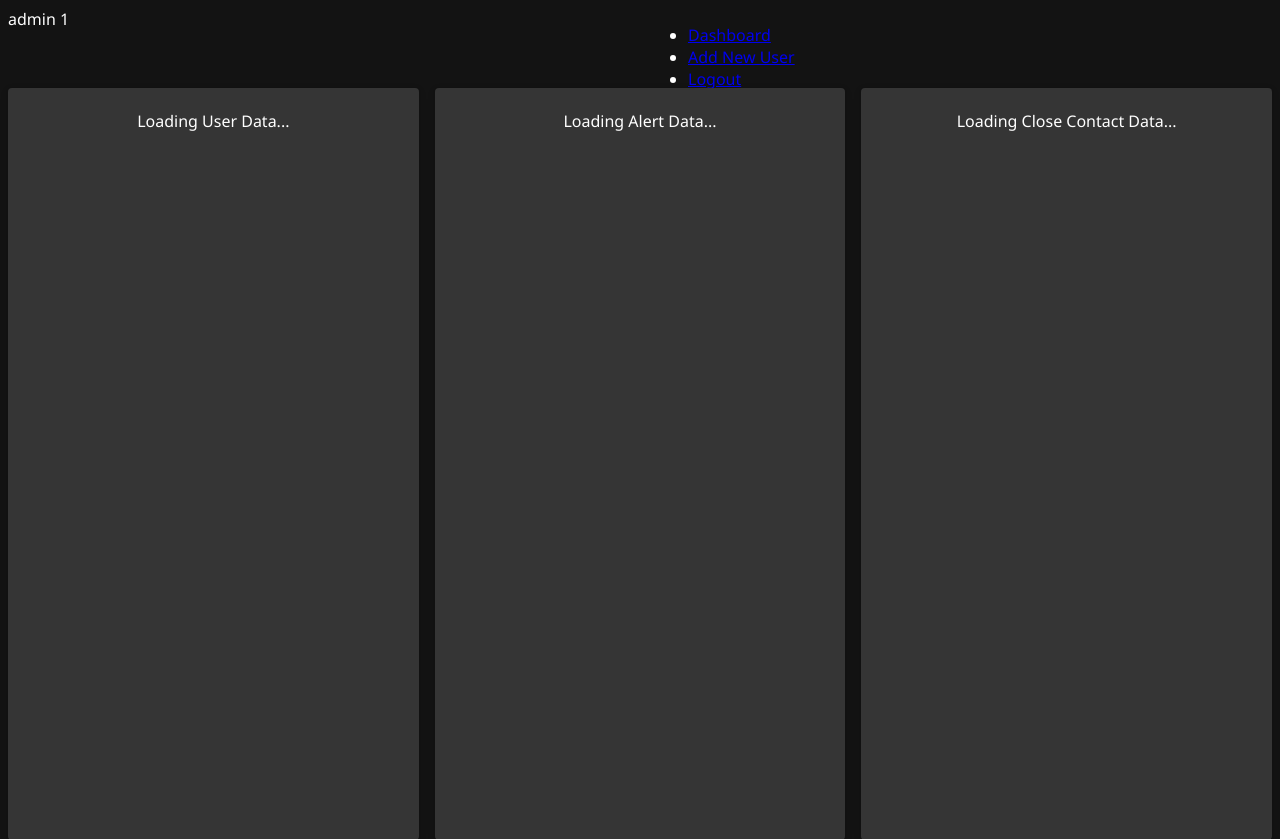
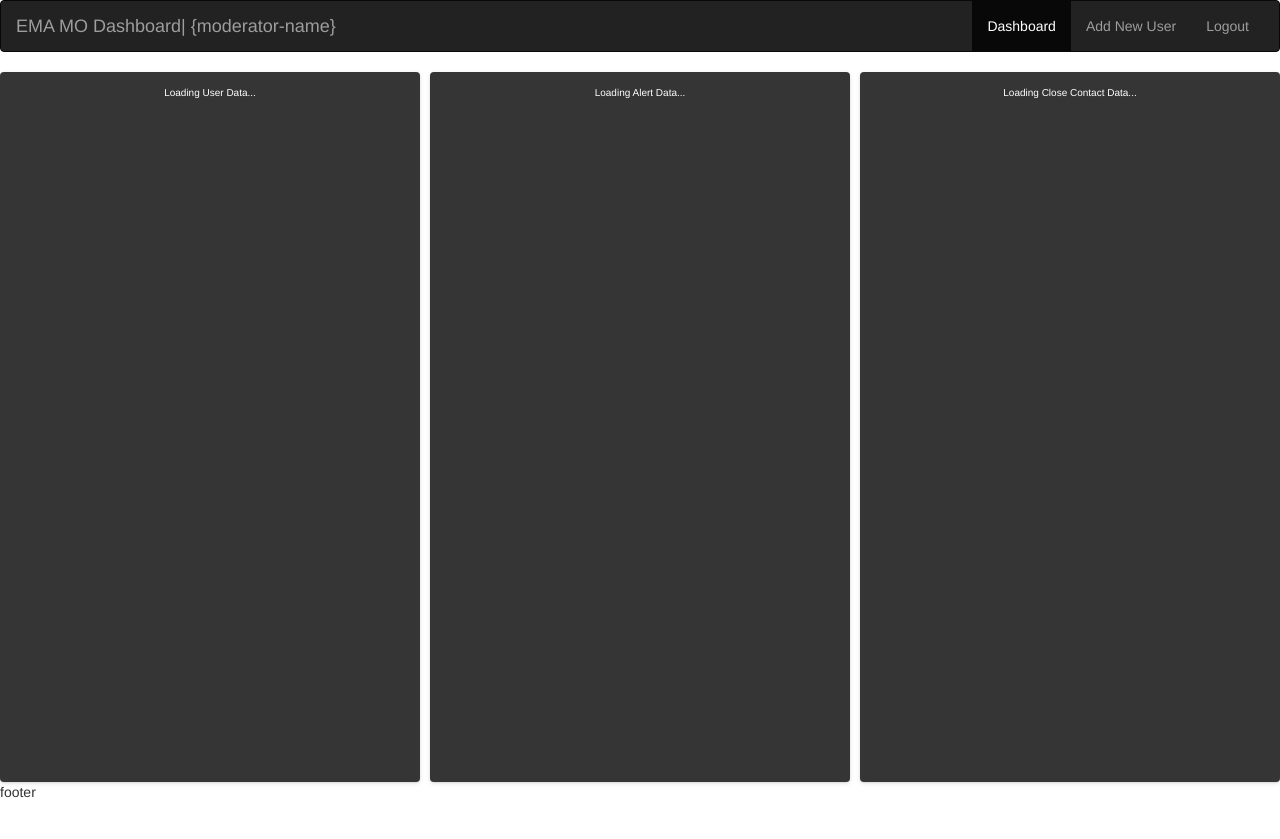
Before and after one commit to srujandeshpande/CombatCovid, a Flask app: template templates/mo_dashboard.html in a window 1280 px wide. Shown: the top 839 px of the page. Run offline with Flask 2, Linux system fonts and the light colour scheme; the template is opened without the code that fills it, so the values that code supplies are empty; the visitor is signed in with stand-in values (Sample User, id 1); parts of the project's set-up code (start-up, migrations or seed data) failed here and were passed over; some libraries are stand-ins or nearby versions.

Commit message:
merge changes

```diff
--- a/templates/mo_dashboard.html
+++ b/templates/mo_dashboard.html
@@ -10,16 +10,24 @@
 
 </style>
 <script src="https://ajax.googleapis.com/ajax/libs/jquery/3.4.1/jquery.min.js"></script>
+<script src="https://maxcdn.bootstrapcdn.com/bootstrap/3.4.1/js/bootstrap.min.js"></script>
+<link rel="stylesheet" href="https://maxcdn.bootstrapcdn.com/bootstrap/3.4.1/css/bootstrap.min.css">
 </head>
 <navbar>
-    <div class="basic-grid" id="headerboard">
-    {{session['ema_role']}} {{session['phone_number']}}
-    <ul class="">
-      <li class="active"><a href="#">Dashboard</a></li>
-      <li class=""><a href="/ema_add_new_user_page">Add New User</a></li>
-      <li><a href="/ema_logout">Logout</a></li>
-    </ul>
+  <nav class="navbar navbar-inverse">
+    <div class="container-fluid">
+      <div class="navbar-header">
+        <a class="navbar-brand font-weight-bold" href="#">EMA MO Dashboard| {moderator-name} </a>
+      </div>
+      <div class="collapse navbar-collapse " id="myNavbar">
+        <ul class="nav navbar-nav navbar-right">
+          <li class="active"><a href="#">Dashboard</a></li>
+          <li class=""><a href="/ema_add_new_user_page">Add New User</a></li>
+          <li><a href="/ema_logout">Logout</a></li>
+        </ul>
+      </div>
     </div>
+  </nav>
 </navbar>
 <body>
     <div class="basic-grid">
```
